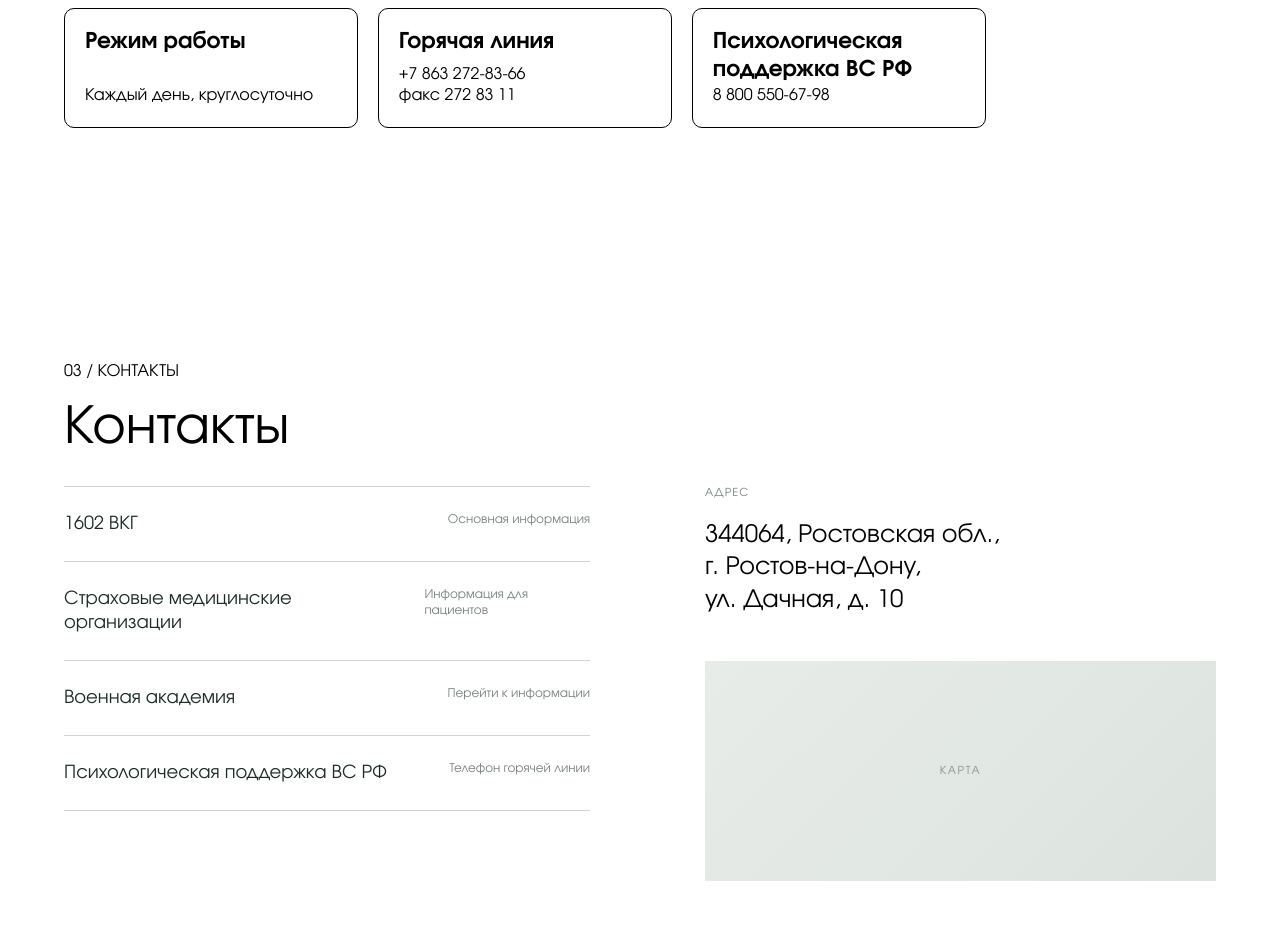
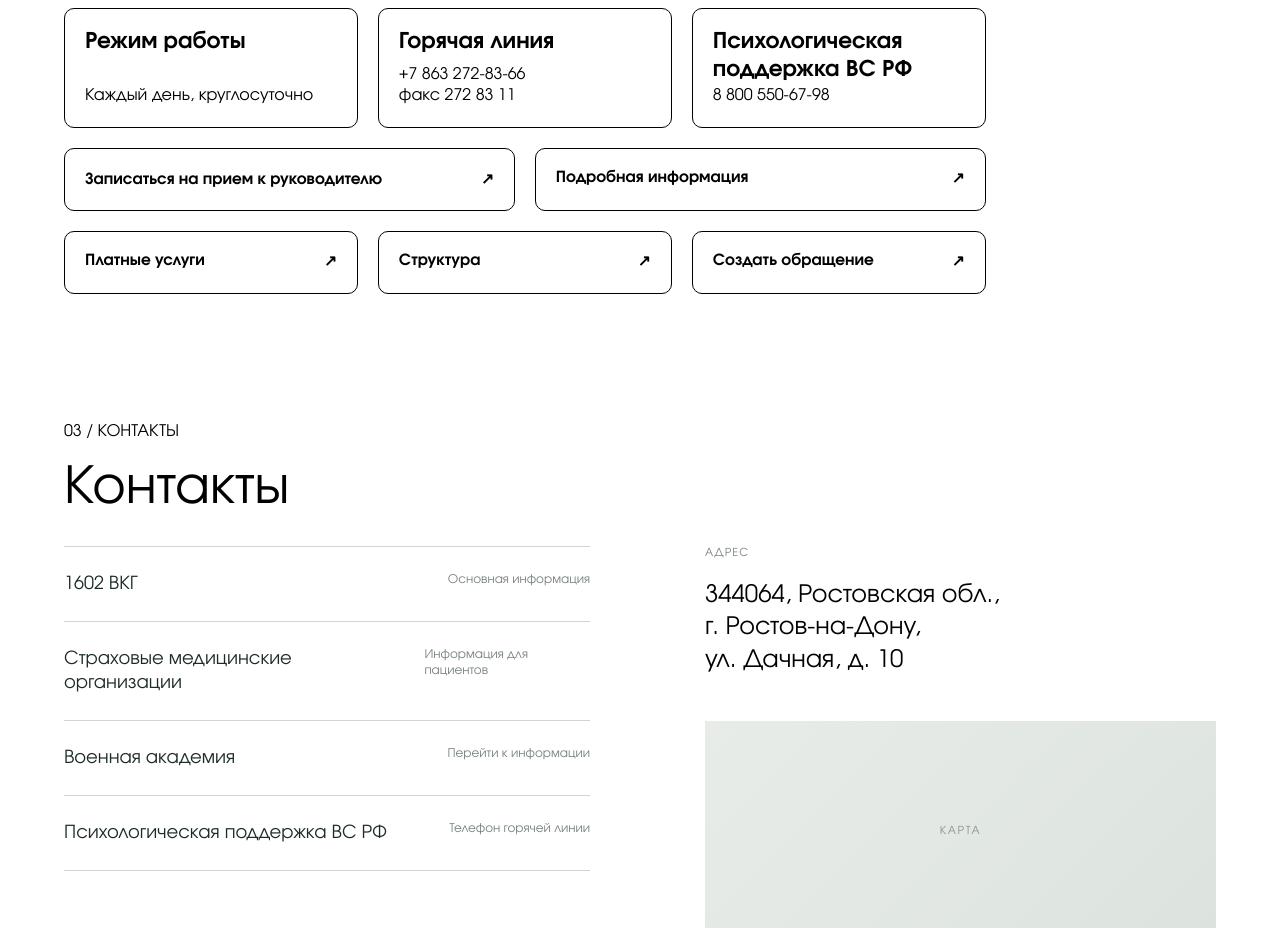
Before and after one commit to jestyrn-del/Hospital-website, a React (Vite) app: page / in a window 1280 px wide. Shown: the part 2040-2968 px from the top of the page. Built offline with nearby package versions, Linux system fonts and the light colour scheme.

Commit message:
Home-page: ready patient part

```diff
--- a/src/pages/Home/Home.css
+++ b/src/pages/Home/Home.css
@@ -410,34 +410,45 @@
     position: absolute;
 }
 
-.patient__links {
-    margin-top: 70px;
-    display: grid;
-    grid-template-columns: repeat(5, 1fr);
-    border-top: 1px solid rgba(255, 255, 255, .25)
+.patient-links {
+    width: 80%;
+    margin-top: 20px;
 }
 
-.button--green {
-    background: var(--green);
-    color: #fff
+.patient-links-top, .patient-links-bottom {
+    display: grid;
+    gap: 20px;
 }
 
-.patient__links a,
-.patient__links button {
-    min-height: 105px;
-    padding: 20px 14px;
-    text-align: left;
-    background: transparent;
-    color: #fff;
-    border: 0;
-    border-bottom: 1px solid rgba(255, 255, 255, .25);
-    border-right: 1px solid rgba(255, 255, 255, .25);
-    font: inherit;
-    font-size: 13px;
-    cursor: pointer
+.patient-links-top {
+    grid-template-columns: 1fr 1fr;
 }
 
-.patient__links span {
+.patient-links-bottom {
+    grid-template-columns: 1fr 1fr 1fr;
+    margin-top: 20px;
+}
+
+.patient-links a, .patient-links button {
+    border: 1px solid #000000;
+    border-radius: 10px;
+    background-color: transparent;
+    font-weight: 700;
+
+    font-size: 1.2vw;
+    text-align: left;
+
+    padding: 20px;
+
+    transition: 0.3s ease;
+}
+
+.patient-links a:hover, .patient-links button:hover{
+    background-color: #000000;
+    color: #ffffff;
+}
+
+.patient-links span {
     float: right
 }
 
@@ -450,6 +461,14 @@
     grid-template-columns: 1fr 1fr;
     gap: 100px
 }
+
+
+.button--green {
+    background: var(--green);
+    color: #fff
+}
+
+
 
 .contacts__list {
     border-top: 1px solid #cfd5d1
--- a/src/pages/Home/Home.tsx
+++ b/src/pages/Home/Home.tsx
@@ -85,7 +85,7 @@ export function Home({ onAppointment, onNotification }: HomeProps) {
         </div>
       </section>
 
-      <section className="patient section section--green" id="patient">
+      <section className="patient section" id="patient">
         <div className="container">
           <div className="section-heading">
             <h2>Пациентам</h2>
@@ -104,13 +104,17 @@ export function Home({ onAppointment, onNotification }: HomeProps) {
               <span className="info-card-value">8 800 550-67-98</span>
             </div>
           </div>
-        </div>
-        <div className="container patient__links">
-          <button type="button" onClick={onAppointment}>Записаться на прием к руководителю <span>↗</span></button>
-          <a href="#contacts">Подробная информация <span>↗</span></a>
-          <a href="#about">Платные услуги <span>↗</span></a>
-          <a href="#about">Структура <span>↗</span></a>
-          <a href="#review">Оставить обращение <span>↗</span></a>
+          <div className="patient-links">
+            <div className='patient-links-top'>
+              <button type="button" onClick={onAppointment}>Записаться на прием к руководителю <span>↗</span></button>
+              <a href="#contacts">Подробная информация <span>↗</span></a>
+            </div>
+            <div className='patient-links-bottom'>
+              <a href="#about">Платные услуги <span>↗</span></a>
+              <a href="#about">Структура <span>↗</span></a>
+              <a href="#review">Создать обращение <span>↗</span></a>
+            </div>
+          </div>
         </div>
       </section>
 
```
